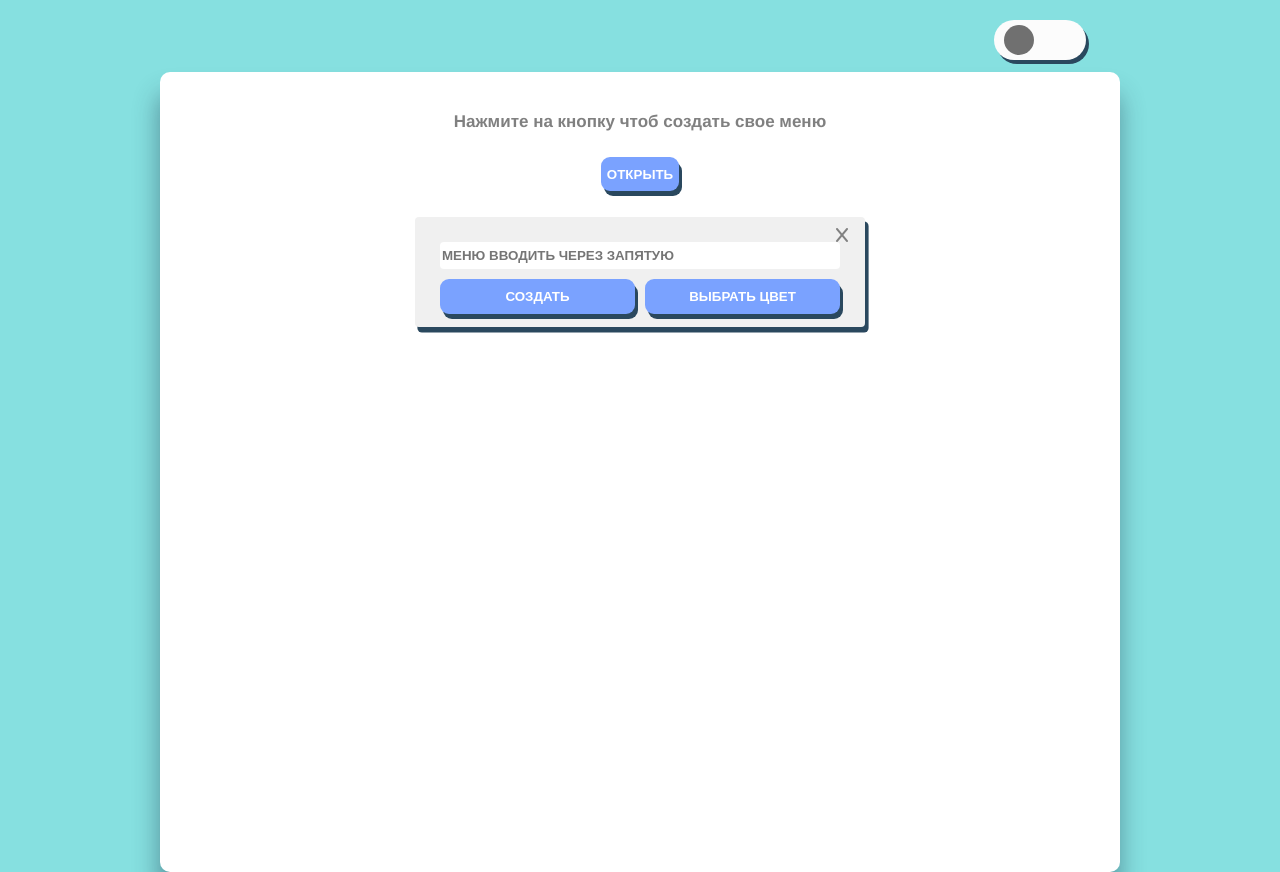
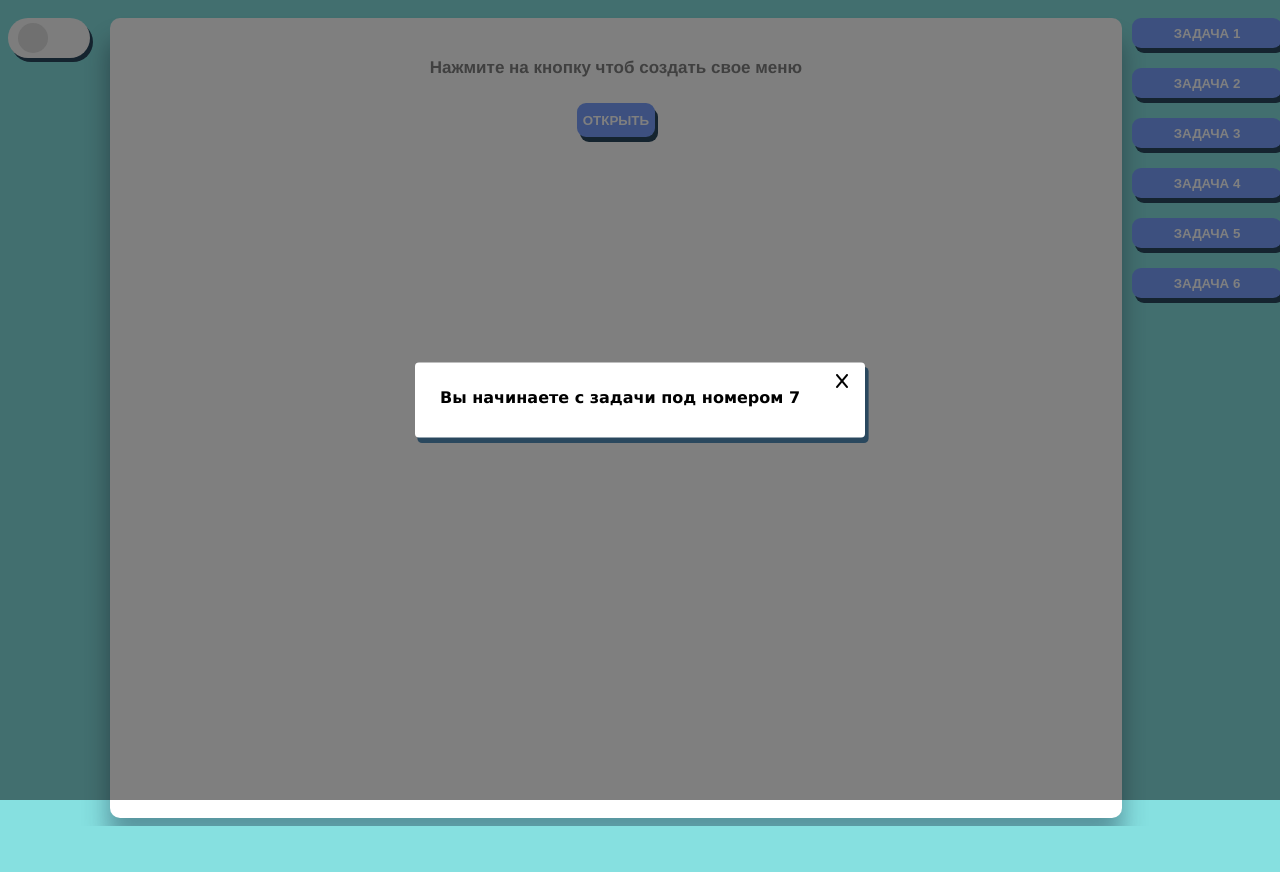
Before and after one commit to Jsbeil/adminPanel, a plain HTML site: page index.html in a window 1280 px wide. After the commit the page ends 826 px from the top, so only its background shows below. Drawn offline with Linux system fonts and the light colour scheme.

Commit message:
верстка изменина

```diff
--- a/index.css
+++ b/index.css
@@ -12,8 +12,8 @@ h3{
 }
 
 .container-gl{
-    position: absolute;
-    width: 75%;
+    /* position: absolute; */
+    width: 1138px;
     height: 100vh;
 
     background-color: rgb(255, 255, 255);
@@ -25,11 +25,10 @@ h3{
     border-radius: 10px;
 
     transition: 0.5s all;
-    top: 59%;
-    left: 50%;
+
     box-shadow: -1px 23px 24px 1px rgba(34, 60, 80, 0.45);
 
-    transform:translate(-50%, -50%);
+    /* transform:translate(-50%, -50%); */
 }
 .container-gl.active{
     transition: 0.5s opacity;
@@ -37,3 +36,8 @@ h3{
     opacity: 1;
 
 }
+.containet-glav{
+    display: flex;
+    justify-content: center;
+    margin-top: 18px;
+}
--- a/index.html
+++ b/index.html
@@ -1,5 +1,6 @@
 <!DOCTYPE html>
 <html>
+
 <head>
     <link rel="stylesheet" type="text/css" href="index.css">
     <link rel="stylesheet" type="text/css" href="style/button/button.css">
@@ -7,6 +8,7 @@
     <link rel="stylesheet" type="text/css" href="style/popup/popup.css">
     <link rel="stylesheet" type="text/css" href="style/button/button-color.css">
     <link rel="stylesheet" type="text/css" href="style/create-menu.css">
+    <link rel="stylesheet" type="text/css" href="style/tusk-menu.css">
 
     <script src="style/popup/popup.js"></script>
     <script src="style/button/button.js"></script>
@@ -18,67 +20,51 @@
     <title>Пример веб-страницы</title>
 
 </head>
+
 <body id="body">
-            <!-- <div class="popup-bg" id="bg-popup">
+    <div class="popup-bg" id="bg-popup">
                 <div class="popup active" id="popupActive" >
                     <i class="fa-solid fa-x close" id="closeButton" onclick="closePopup()"></i>
                     <div class="popup-info">
-                            Это придложение будет,предоставлять возможность,
-                            Создавать меню сайта. Если вы все прочитали и
-                            ознакомились с этим, можно нажать на крестик.
+                    Вы начинаете с задачи под номером 7
                     </div>
                 </div>
             </div>
-            <div class="change-color none" id="changeColor"> -->
+            <div class="change-color none" id="changeColor">
+
+    </div>
+    <div class="containet-glav">
         <div class="button-chanhe">
             <div class="circle" id="circle" onclick="AddClassCircle()"></div>
         </div>
-            </div>
         <div class="container-gl active" id="container-gl">
             <div class="create-menu-button">
-                        <div class="create-text" >Нажмите на кнопку чтоб создать свое меню</div>
+                <div class="create-text">Нажмите на кнопку чтоб создать свое меню</div>
                 <button class="button-style-easy create-button" onclick="openPopupCreate()">Открыть</button>
             </div>
-                    <div class="create-popup active"  id="createpopup" name="form">
-                            <input
-                            class="input-style-easy create-input"
-                            placeholder="Меню вводить через запятую"
-                            onclick="return false"
-                            value=""
-                            id="input-field"
-                            />
+            <div class="create-popup " id="createpopup" name="form">
+                <input class="input-style-easy create-input" placeholder="Меню вводить через запятую"
+                    onclick="return false" value="" id="input-field" />
                 <div class="create-buttons">
-                                <i class="fa-solid fa-x close" id="closeButton" onclick="closePopupCreate()" style="color: gray;"></i>
-                                    <button class="button-style-easy create-button-menu"onclick="createArray(); imgaARAY(); return false;" style="margin-top: 10px;">СОЗДАТЬ</button>
-                                <button class="button-style-easy create-button-menu"onclick="selectionColorOpen()" style="margin-left: 10px;">ВЫБРАТЬ ЦВЕТ</button>
+                    <i class="fa-solid fa-x close" id="closeButton" onclick="closePopupCreate()"
+                        style="color: gray;"></i>
+                    <button class="button-style-easy create-button-menu"
+                        onclick="createArray(); imgaARAY(); return false;" style="margin-top: 10px;">СОЗДАТЬ</button>
+                    <button class="button-style-easy create-button-menu" onclick="selectionColorOpen()"
+                        style="margin-left: 10px;">ВЫБРАТЬ ЦВЕТ</button>
                 </div>
                 <div class="color-selection none" id="selection-color">
                     <div class="element-color-selection">
                         <div class="element-text">Цвет текста</div>
-                                <input
-                                class="color-input"
-                                type="color"
-                                id="head"
-                                name="head"
-                                value="#ffffff">
+                        <input class="color-input" type="color" id="head" name="head" value="#ffffff">
                     </div>
                     <div class="element-color-selection">
                         <div class="element-text">Цвет Фона</div>
-                                <input
-                                class="color-input"
-                                type="color"
-                                id="head1"
-                                name="head"
-                                value="#7ba2ff">
+                        <input class="color-input" type="color" id="head1" name="head" value="#7ba2ff">
                     </div>
                     <div class="element-color-selection">
                         <div class="element-text">Цвет hover</div>
-                                <input
-                                class="color-input"
-                                type="color"
-                                id="head2"
-                                name="head"
-                                value="#7ba2ff">
+                        <input class="color-input" type="color" id="head2" name="head" value="#7ba2ff">
                     </div>
                 </div>
             </div>
@@ -87,5 +73,18 @@
                 <img id="image" src="" class="image-item">
             </div>
         </div>
+        <div class="tusk-menu">
+            <div class="tusk-item">
+                <button class="button-style-easy tusk-button">Задача 1</button>
+                <button class="button-style-easy tusk-button">Задача 2</button>
+                <button class="button-style-easy tusk-button">Задача 3</button>
+                <button class="button-style-easy tusk-button">Задача 4</button>
+                <button class="button-style-easy tusk-button">Задача 5</button>
+                <button class="button-style-easy tusk-button">Задача 6</button>
+            </div>
+        </div>
+    </div>
+
 </body>
+
 </html>
--- a/style/button/button-color.css
+++ b/style/button/button-color.css
@@ -3,11 +3,10 @@
     height: 50px;
 }
 .button-chanhe{
-    position: absolute;
-    top: 20px;
-    right: 194px;
     width: 92px;
     height: 40px;
+
+    margin-right: 20px;
     border-radius: 30px;
     background-color: rgb(252, 252, 252);
     box-shadow: 3px 4px 0px 0px rgb(42, 72, 94);
--- a/style/create-menu.css
+++ b/style/create-menu.css
@@ -17,8 +17,8 @@
 
 .create-popup{
         position: absolute;
-        top: 200px;
-        left: 50%;
+        top: 170px;
+        left: 49%;
         transform: translate(-50%, -50%) scale(0);
         background: #f0f0f0;
         width: 400px;
--- a/style/popup/popup.css
+++ b/style/popup/popup.css
@@ -27,7 +27,7 @@
 
 .popup-info{
     width: 400px;
-    height: 82px;
+    height: 25px;
 
     font-weight: 900;
     font-family: 'Lucida Sans', 'Lucida Sans Regular', 'Lucida Grande', 'Lucida Sans Unicode', Geneva, Verdana, sans-serif;
--- /dev/null
+++ b/style/tusk-menu.css
@@ -0,0 +1,15 @@
+.tusk-menu{
+    width: 150px;
+    height: 153px;
+}
+.tusk-item{
+    display: flex;
+    flex-flow: column;
+}
+.tusk-button{
+    width: 150px;
+    height: 30px;
+
+    margin-left: 10px;
+    margin-bottom: 20px;
+}
```
Also changed, not shown: style/button/button.css (line endings or trailing spaces). Lines whose indentation alone changed are shown as unchanged.
